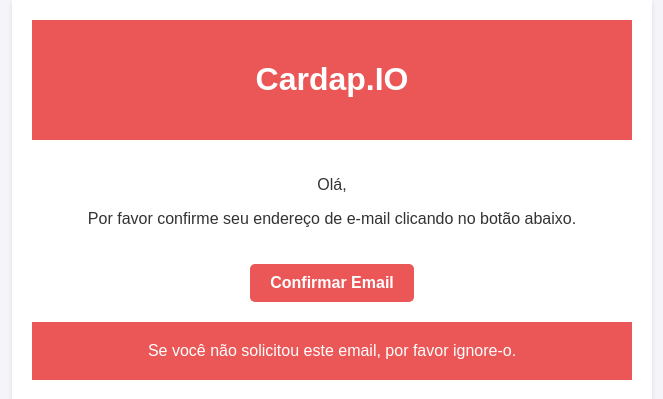
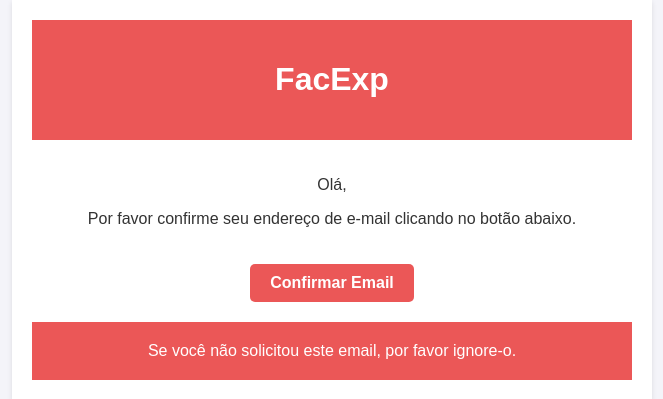
Before and after one commit to Marco-Antonio-Rodrigues/facexp, a Django app: template backend/users/templates/users/confirmation_email.html in a window 1280 px wide. Shown: the top 399 px of the page, without its empty margins (308-971 px from the left). Run offline with Django 3.2, Linux system fonts and the light colour scheme; the template is opened without the code that fills it, so the values that code supplies are empty.

Commit message:
docs: update readme

```diff
--- a/backend/pyproject.toml
+++ b/backend/pyproject.toml
@@ -1,5 +1,5 @@
 [tool.poetry]
-name = "cardap.io"
+name = "facexp"
 version = "0.1.0"
 description = ""
 authors = ["Marco Antonio Rodrigues Gomes de Souza <94053824+Marco-Antonio-Rodrigues@users.noreply.github.com>"]
--- a/backend/users/templates/users/confirmation_email.html
+++ b/backend/users/templates/users/confirmation_email.html
@@ -49,7 +49,7 @@
 <body>
     <div class="container">
         <div class="header">
-            <h1>Cardap.IO</h1>
+            <h1>FacExp</h1>
         </div>
         <div class="content">
             <p>Olá,</p>
--- a/backend/users/templates/users/password_reset_email.html
+++ b/backend/users/templates/users/password_reset_email.html
@@ -48,7 +48,7 @@
 <body>
     <div class="container">
         <div class="header">
-            <h1>Cardap.IO</h1>
+            <h1>FacExp</h1>
         </div>
         <div class="content">
             <p>Olá,</p>
```
Also changed, not shown: backend/README.md.
